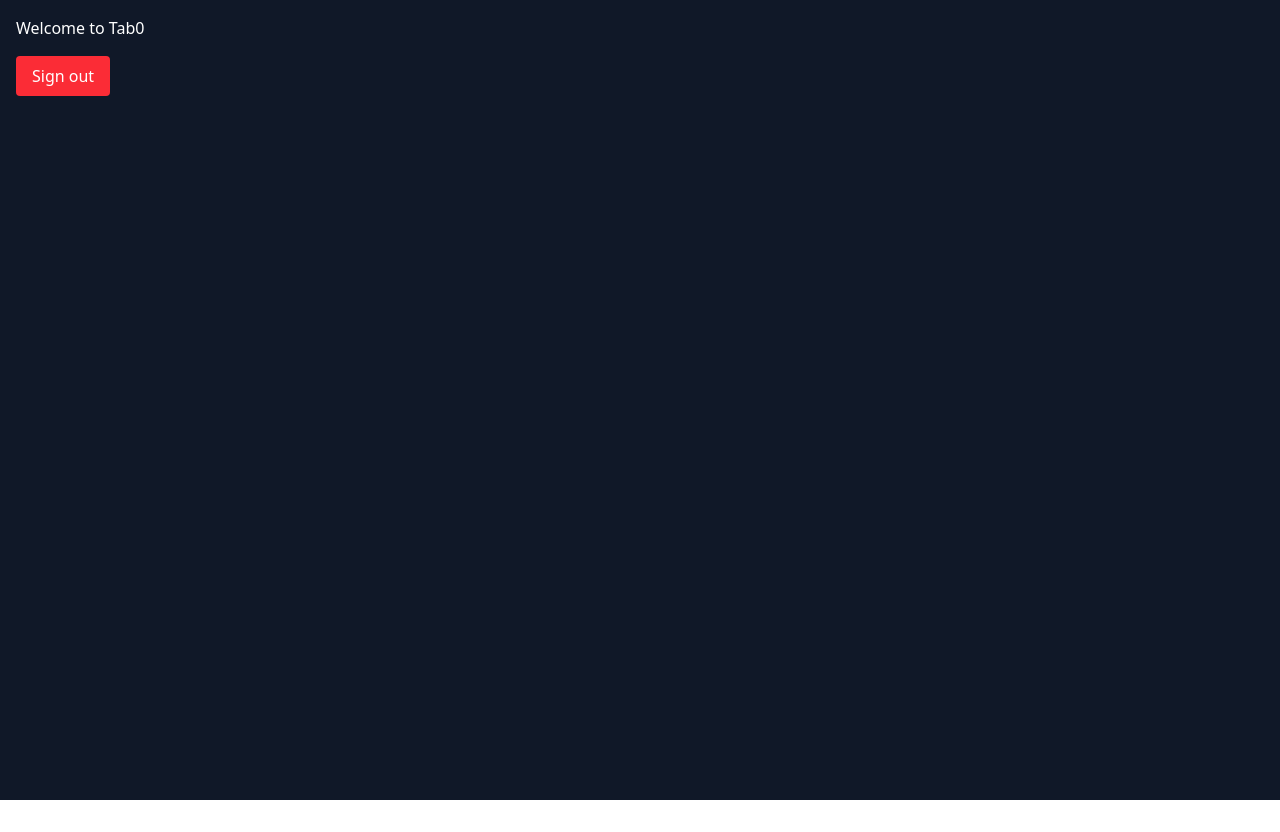
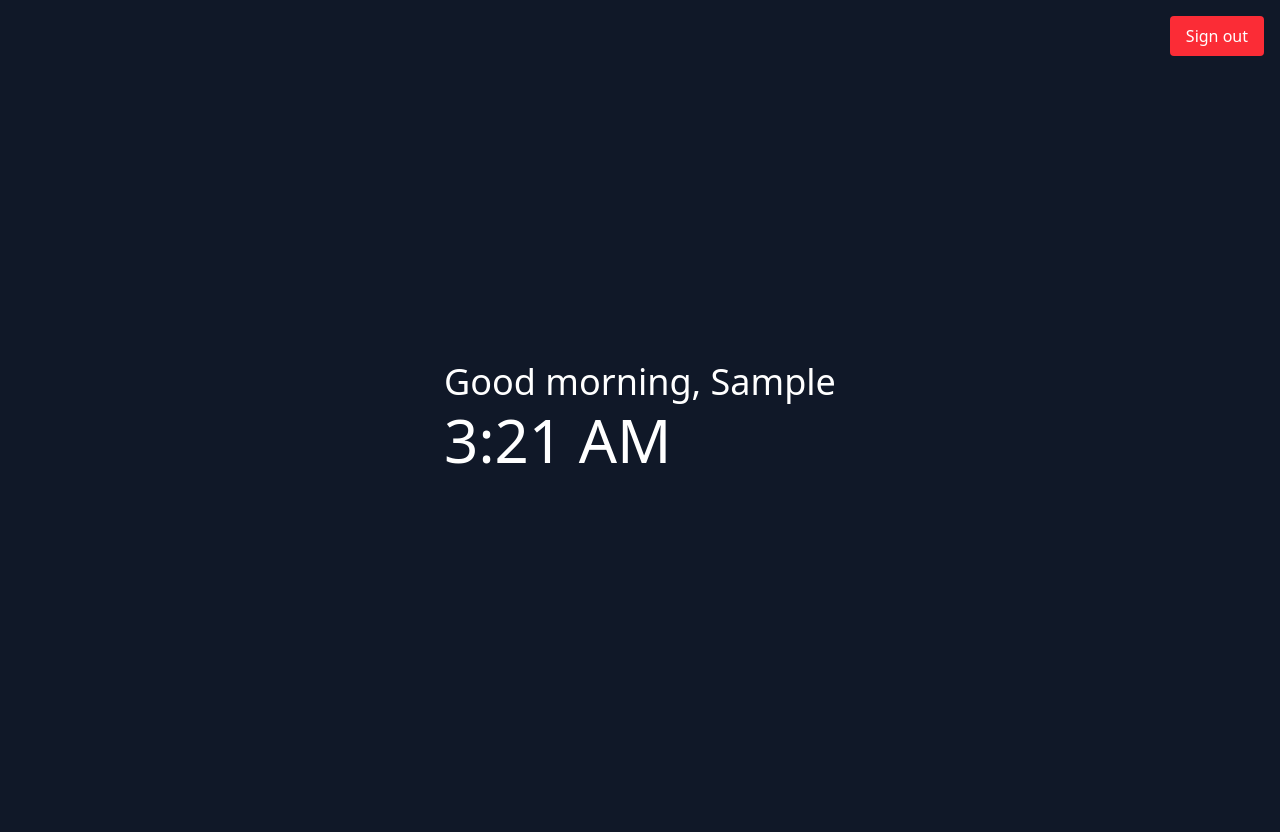
Before and after one commit to Mickeyaj/tab0, a Vue app: page / in a window 1280 px wide. Before the commit the page ends 800 px from the top, so only its background shows below. Built offline with nearby package versions, Linux system fonts and the light colour scheme; no server answers; sample sign-in values are in the browser's storage; the HTML template or start-up script is replaced by a standard one.

Commit message:
Created Greeting display for when the user logs in

```diff
--- a/src/components/Greeting.vue
+++ b/src/components/Greeting.vue
@@ -0,0 +1,50 @@
+<template>
+    <div class="text-container">
+        <h1 class="text-4xl font-light text-white mb-2">
+            {{  greeting }}, {{ displayName }}
+        </h1>
+        <p class="text-6xl font-light text-white">
+            {{  currentTime }}
+        </p>
+    </div>
+</template>
+
+<script setup lang="ts">
+    import { ref, computed, onMounted, onUnmounted } from 'vue'
+    import { useUserStore } from '@/stores/user'
+
+    const userStore = useUserStore()
+
+    const now = ref(new Date())
+    let timer: number
+
+    onMounted(() => {
+        timer = window.setInterval(() => {
+            now.value = new Date()
+        }, 1000)
+    })
+
+    onUnmounted(() => {
+        clearInterval(timer)
+    })
+
+    const displayName = computed(() => {
+        const fullName = userStore.user?.displayName || 'User'
+        return fullName.split(' ')[0]
+    })
+
+    const currentTime = computed(() => {
+        return now.value.toLocaleTimeString([], {
+            hour: 'numeric',
+            minute: '2-digit',
+            hour12: true
+        })
+    })
+
+    const greeting = computed(() => {
+        const hour = now.value.getHours()
+        if (hour < 12) return 'Good morning'
+        if (hour > 18) return 'Good afternoon'
+        return 'Good evening'
+    })
+</script>
--- a/src/views/Home.vue
+++ b/src/views/Home.vue
@@ -1,7 +1,9 @@
 <template>
     <div class="min-h-screen bg-gray-900 text-white p-4">
-        <h1>Welcome to Tab0</h1>
-        <button @click="logout" class="mt-4 px-4 py-2 bg-red-500 rounded">
+        <div class="flex flex-col items-center justify-center min-h-screen">
+            <Greeting />
+        </div>
+        <button @click="logout" class="absolute top-4 right-4 px-4 py-2 bg-red-500 rounded">
             Sign out
         </button>
     </div>
@@ -11,6 +13,7 @@
     import { watch } from 'vue'
     import { useRouter } from 'vue-router'
     import { useUserStore } from '@/stores/user'
+    import Greeting from '@/components/Greeting.vue'
 
     const router = useRouter()
     const userStore = useUserStore()
```
